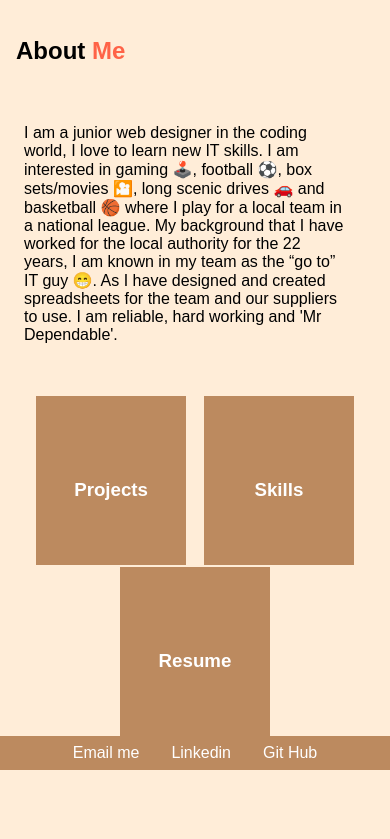
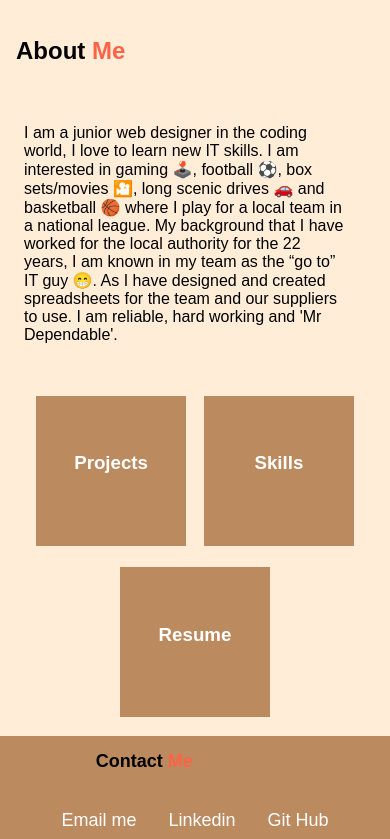
Before and after one commit to jtiwana-git/JagTiwanaPortfolio, a plain HTML site: page index.html in a window 390 px wide. Shown: the part 249-1088 px from the top of the page. Before the commit the page ends 1019 px from the top, so only its background shows below. Drawn offline with Linux system fonts and the light colour scheme.

Commit message:
updated some styles

```diff
--- a/assets/css/style.css
+++ b/assets/css/style.css
@@ -44,6 +44,10 @@ body {
     background-color: rgb(88, 49, 1);
     color: tomato;
 
+}
+
+:target {
+    border: 5px solid blue;
 }
 
 /* 2. Portfolio (Name) */
@@ -122,10 +126,11 @@ section h2 {
     background: rgb(188, 138, 95);
     display: flex;
     color: white;
+    margin-top: 20%;
     justify-content: center;
     align-items: center;
     width: 100%;
-    height: 100%;
+    height: 50%;
 }
 
 
@@ -139,6 +144,34 @@ section h2 {
     justify-content: center;
     flex-wrap: wrap;
 
+}
+
+.footer h2{
+    position: relative;
+    right: 10%;
+    top: 5%;
+    display: inline-block;
+    height: 36px;
+    background: rgb(188, 138, 95);
+
+}
+
+.footercontactme{
+
+    background: rgb(188, 138, 95);
+    margin: 0;
+    padding: 0;
+}
+
+
+
+.footer span {
+    color: tomato;
+    background: rgb(188, 138, 95);
+}
+
+.footer h2 strong {
+    background: rgb(188, 138, 95);
 }
 
 .footercontactme ul {
@@ -157,7 +190,9 @@ section h2 {
     color: white;
     background: rgb(188, 138, 95);
     padding: 1rem;
+    justify-content: center;
     display: block;
+    font-size: 18px;
 
 }
 
@@ -245,6 +280,18 @@ section h2 {
             bottom: 0;
 
         }
+        .footercontactme ul {
+        margin: 0;
+        padding: 0;
+        display: flex;
+        }
+
+        .footer h2{
+            position: relative;
+            right: 13%;
+            font-size: 18px;
+
+        }
 
         .footercontactme ul {
             width: 100%;
--- a/index.html
+++ b/index.html
@@ -67,6 +67,8 @@
         <!-- 5. Contact me -->
         <div class="footer">
 
+            <h2 id="contactme"><strong>Contact</strong><strong> <span>Me</span></strong></h2>
+
             <div class="footercontactme">
                 <ul>
                     <li><a href="mailto:jtiwana@hotmail.com;jagdeep_tiwana@sandwell.gov.uk">Email me</a></li>
```
Also changed, not shown: 1 other file.
